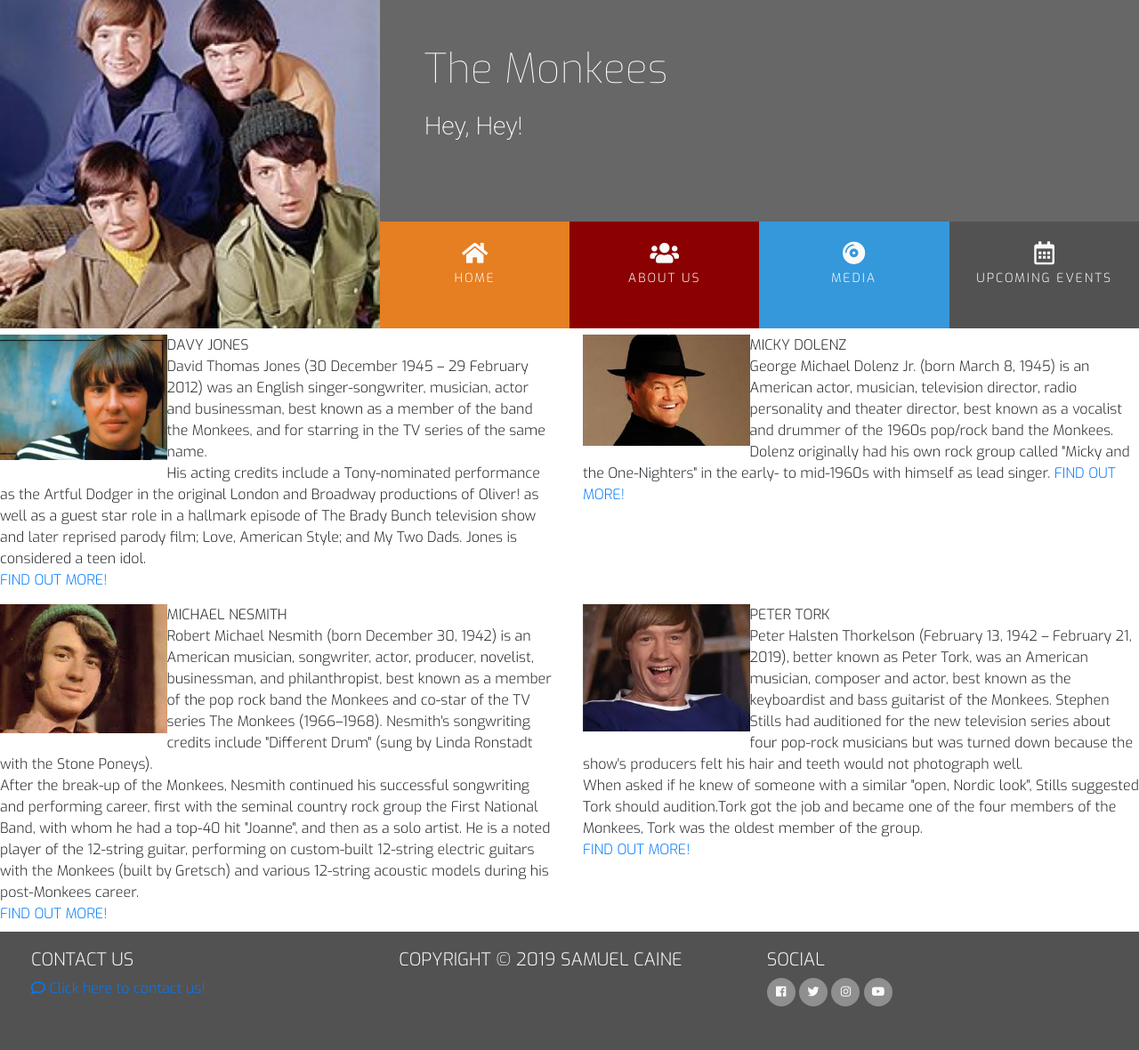
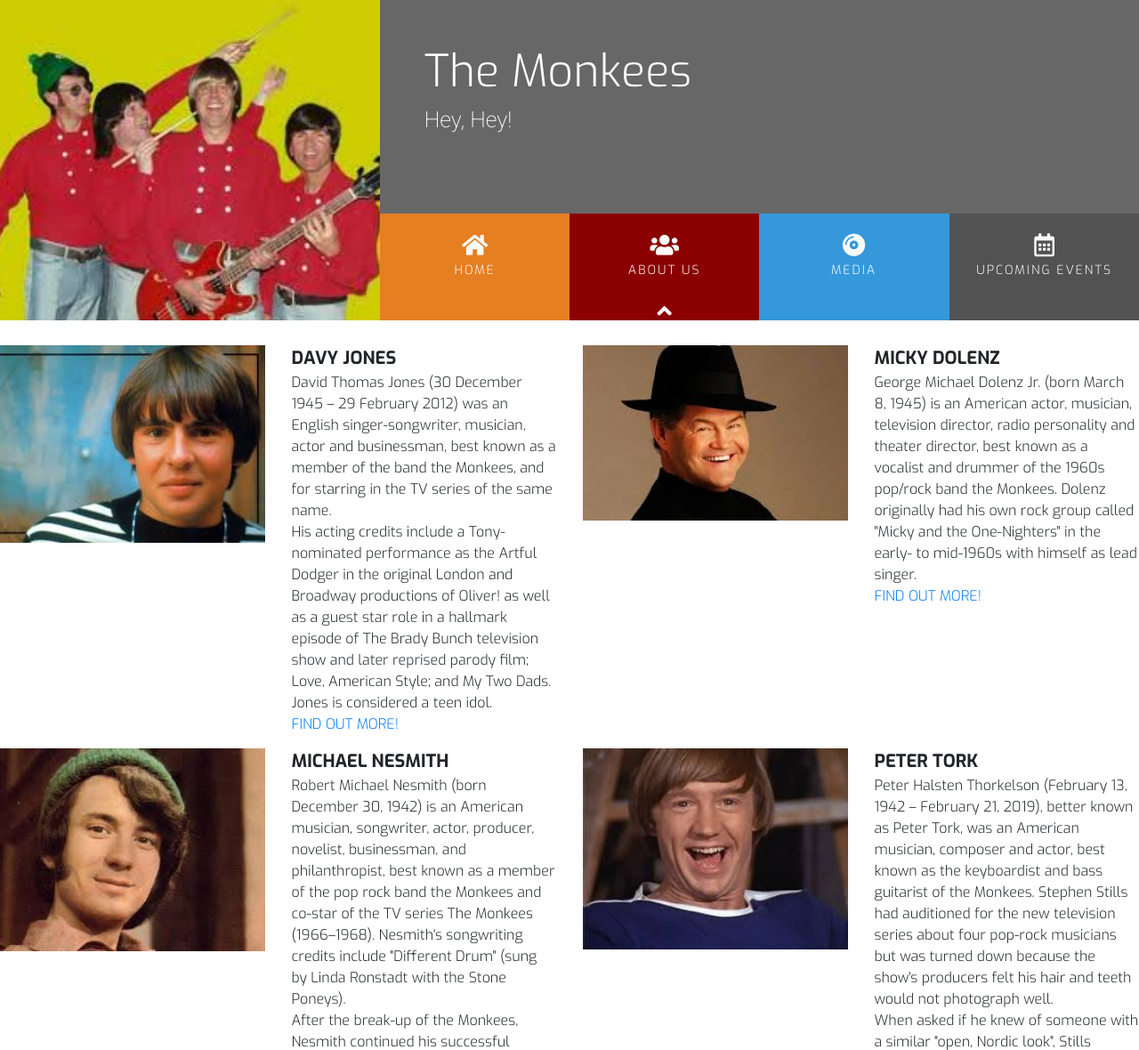
Before and after one commit to Code-Institute-Submissions/milestoneproject1-5, a plain HTML site: page about.html in a window 1280 px wide. Shown: the top 1180 px of the page at 89% size. Drawn offline with nearby package versions, Linux system fonts and the light colour scheme.

Commit message:
added indication for what page user is currently on, added new logo image, added styling to centre the events and to change how the about us page looks, also made the video the same size as the description of the band

```diff
--- a/about.html
+++ b/about.html
@@ -32,7 +32,7 @@
                                 <a href="index.html" class="hvr-sweep-to-bottom"><i class="fa fa-home" aria-hidden="true"></i><span>Home</span></a>
                             </li>
                             <li class="col-6 col-sm-3 list-inline-item ui-menu-color-about menuitem">
-                                <a href="about.html" class="hvr-sweep-to-bottom"><i class="fas fa-users" aria-hidden="true"></i><span>About Us</span></a>
+                                <a href="about.html" class="hvr-sweep-to-bottom"><i class="fas fa-users" aria-hidden="true"></i><span>About Us</span><i class="fas fa-angle-up"></i></a>
                             </li>
                             <li class="col-6 col-sm-3 list-inline-item ui-menu-color-media menuitem">
                                 <a href="media.html" class="hvr-sweep-to-bottom"><i class="fas fa-compact-disc" aria-hidden="true"></i><span>Media</span></a>
@@ -47,36 +47,46 @@
         </div>
         </div>
     </header>
-    <section>
+    <section class="content">
         <div class="row aboutband">
-            <div class="col-lg-6">
+            <div class="col-lg-3">
                 <img class="bandmember" src="assets/images/dj.jpg"></img>
-                <span class="uppercase">Davy Jones</span>
+            </div>
+            <div class="col-lg-3">
+                <span class="bandmembername">Davy Jones</span>
                 <span>David Thomas Jones (30 December 1945 – 29 February 2012) was an English singer-songwriter, musician, actor and businessman, best known as a member of the band the Monkees, and for starring in the TV series of the same name.</span>
                 <span class="d-lg-block d-none">His acting credits include a Tony-nominated performance as the Artful Dodger in the original London and Broadway productions of Oliver! as well as a guest star role in a hallmark episode of The Brady Bunch television show and later reprised parody film; Love, American Style; and My Two Dads.
-                Jones is considered a teen idol.</span><span><a class="uppercase" href="https://en.wikipedia.org/wiki/Davy_Jones_(musician)" target="_blank">Find out more!</a></span>
+                Jones is considered a teen idol.</span>
+                <span><a class="uppercase" href="https://en.wikipedia.org/wiki/Davy_Jones_(musician)" target="_blank">Find out more!</a></span>
             </div>
-            <div class="col-lg-6">
+            <div class="col-lg-3">
                 <img class="bandmember" src="assets/images/md.jpg"></img>
-                <span class="uppercase">Micky Dolenz</span>
+            </div>
+            <div class="col-lg-3">
+                <span class="bandmembername">Micky Dolenz</span>
                 <span>George Michael Dolenz Jr. (born March 8, 1945) is an American actor, musician, television director, radio personality and theater director, best known as a vocalist and drummer of the 1960s pop/rock band the Monkees.
-                Dolenz originally had his own rock group called "Micky and the One-Nighters" in the early- to mid-1960s with himself as lead singer.
-                <a class="uppercase" href="https://en.wikipedia.org/wiki/Micky_Dolenz" target="_blank">Find out more!</a></span>
+                Dolenz originally had his own rock group called "Micky and the One-Nighters" in the early- to mid-1960s with himself as lead singer.</span>
+                <span><a class="uppercase" href="https://en.wikipedia.org/wiki/Micky_Dolenz" target="_blank">Find out more!</a></span>
             </div>
         </div>
         <div class="row aboutband">
-            <div class="col-lg-6">
+            <div class="col-lg-3">
                 <img class="bandmember" src="assets/images/mn.jpg"></img>
-                <span class="uppercase">Michael Nesmith</span>
+
+            </div>
+            <div class="col-lg-3">
+                <span class="bandmembername">Michael Nesmith</span>
                 <span>Robert Michael Nesmith (born December 30, 1942) is an American musician, songwriter, actor, producer, novelist, businessman, and philanthropist, best known as a member of the pop rock band the Monkees and co-star of the TV series The Monkees (1966–1968).
                 Nesmith's songwriting credits include "Different Drum" (sung by Linda Ronstadt with the Stone Poneys).</span>
                 <span class="d-lg-block d-none">After the break-up of the Monkees, Nesmith continued his successful songwriting and performing career, first with the seminal country rock group the First National Band, with whom he had a top-40 hit "Joanne", and then as a solo artist.
                 He is a noted player of the 12-string guitar, performing on custom-built 12-string electric guitars with the Monkees (built by Gretsch) and various 12-string acoustic models during his post-Monkees career.
                 </span><span><a class="uppercase" href="https://en.wikipedia.org/wiki/Michael_Nesmith" target="_blank">Find out more!</a></span>
             </div>
-            <div class="col-lg-6">
+            <div class="col-lg-3">
                 <img class="bandmember" src="assets/images/pt.jpg"></img>
-                <span class="uppercase">Peter Tork</span>
+            </div>
+            <div class="col-lg-3">
+                <span class="bandmembername">Peter Tork</span>
                 <span >Peter Halsten Thorkelson (February 13, 1942 – February 21, 2019), better known as Peter Tork, was an American musician, composer and actor, best known as the keyboardist and bass guitarist of the Monkees.
                 Stephen Stills had auditioned for the new television series about four pop-rock musicians but was turned down because the show's producers felt his hair and teeth would not photograph well.</span>
                 <span class="d-lg-block d-none">When asked if he knew of someone with a similar "open, Nordic look", Stills suggested Tork should audition.Tork got the job and became one of the four members of the Monkees, Tork was the oldest member of the group.
--- a/assets/css/style.css
+++ b/assets/css/style.css
@@ -32,6 +32,18 @@
 *{
     font-family: "Exo", sans-serif;
     font-weight: 300;
+    font-size: 1rem;
+}
+
+html,body{
+    height: 100%;
+    margin:0;
+}
+
+.content{
+    min-height: -webkit-calc(70% - 100px);
+    min-height: -moz-calc(70% - 100px);
+    min-height: calc(70% - 100px);
 }
 
 h1,
@@ -72,10 +84,25 @@ h4 {
     margin-top: 25px;
     margin-bottom: 40px;
 }
+
+.row-centered {
+    text-align:center;
+}
+
+.col-centered {
+    display:inline-block;
+    float:none;
+    /* reset the text-align */
+    text-align:left;
+    /* inline-block space fix */
+    margin-right:-4px;
+    text-align: center;
+}
 /*---Heading---*/
 
 header {
     margin: 0;
+    padding-bottom: 20px;
 }
 
 .heading {
@@ -83,7 +110,7 @@ header {
 }
 
 .logo {
-    background: url("../images/band.jpg");
+    background: url("../images/cover1.jpg");
     background-position: center;
     background-repeat: no-repeat;
     background-size: cover;
@@ -95,8 +122,8 @@ header {
 
 .name {
     font-family: "Exo", sans-serif;
-    font-weight: 100;
-    font-size: 46px;
+    font-weight: 300;
+    font-size: 50px;
     margin-top: 50px;
     color: #fff;
 }
@@ -104,8 +131,8 @@ header {
 .title {
     font-family: "Roboto", sans-serif;
     font-weight: 200;
-    font-size: 28px;
-    margin-top: 20px;
+    font-size: 25px;
+    margin-top: 10px;
     margin-bottom: 90px;
     color: #fff;
 }
@@ -157,24 +184,15 @@ header {
     font-weight: 300;
     letter-spacing: 2px;
 }
+
 /*---Footer---*/
 
 footer{
     background-color: #525252;
     color: #fafafa;
-    min-height: 120px;
+    min-height: 90px;
     margin:0;
-}
-
-.cv-pdf i {
-    font-size: 18px;
-    color: #fafafa;
-    text-align: center;
-    padding-left: 5px;
-    transition: all 0.35s ease-in-out;
-    -moz-transition: all 0.35s ease-in-out;
-    -webkit-transition: all 0.35s ease-in-out;
-    -o-transition: all 0.35s ease-in-out;
+    margin-top: 10px;
 }
 
 .social-links{
@@ -203,6 +221,7 @@ footer{
 
 #footer-details{
     padding: 20px;
+    padding-bottom: 0px;
 }
 
 .contact{
@@ -238,10 +257,16 @@ footer{
 
 .bandmember{
     height: auto;
-    width: 30%;
+    width: 100%;
     display: inline;
     float:left;
     padding-bottom: 10px;
+}
+
+.bandmembername{
+    text-transform: uppercase;
+    font-weight: bold;
+    font-size: 20px;
 }
 
 .aboutband span{
@@ -292,4 +317,15 @@ button[type="submit"] {
 .songinfo{
     max-height: 300px;
 }
+
 /*---Events---*/
+.timeline-item{
+    padding-bottom: 20px;
+}
+
+.eventsrow{
+    max-width: 70%;
+    padding: 0;
+    margin: 0 15%;
+
+}
```
Also changed, not shown: contact.html (+5 -1 lines), events.html (+7 -6 lines), index.html (+3 -3 lines), media.html (+1 -1 lines), assets/images/cover1.jpg (added).
